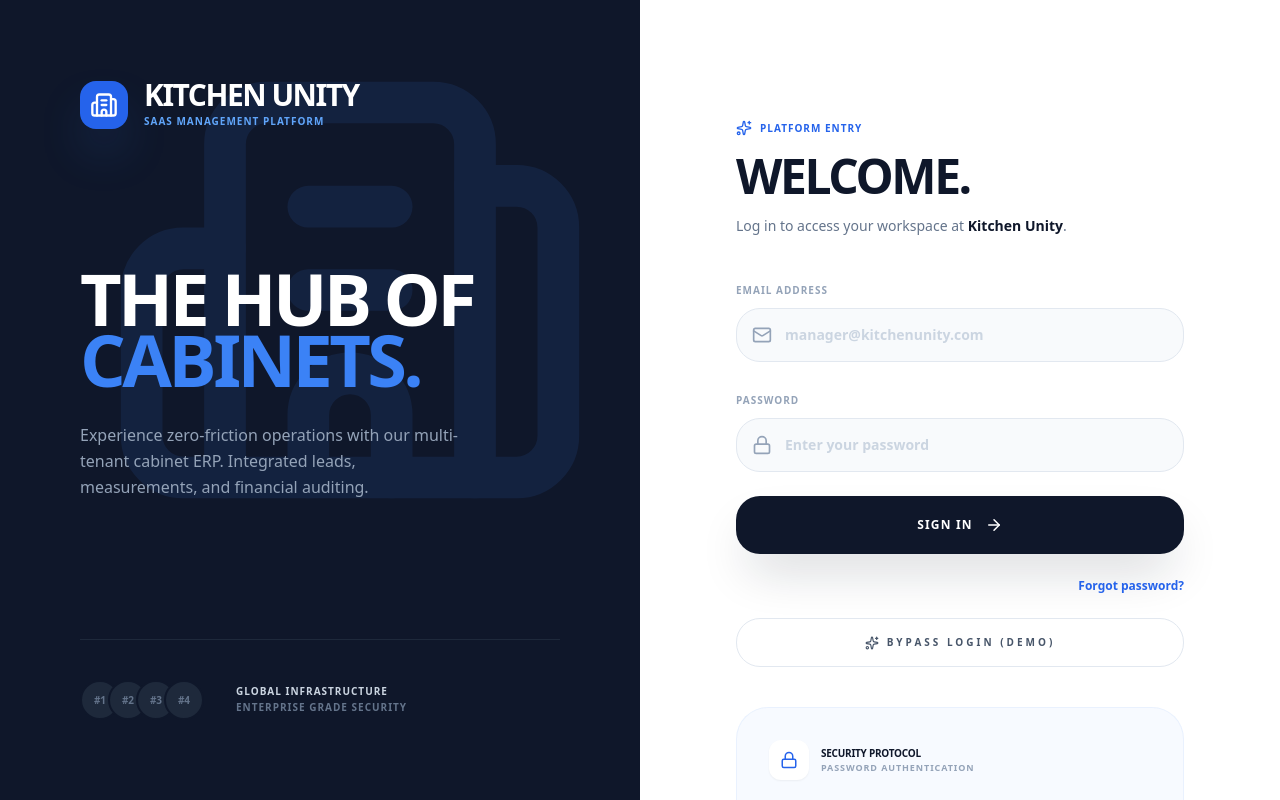
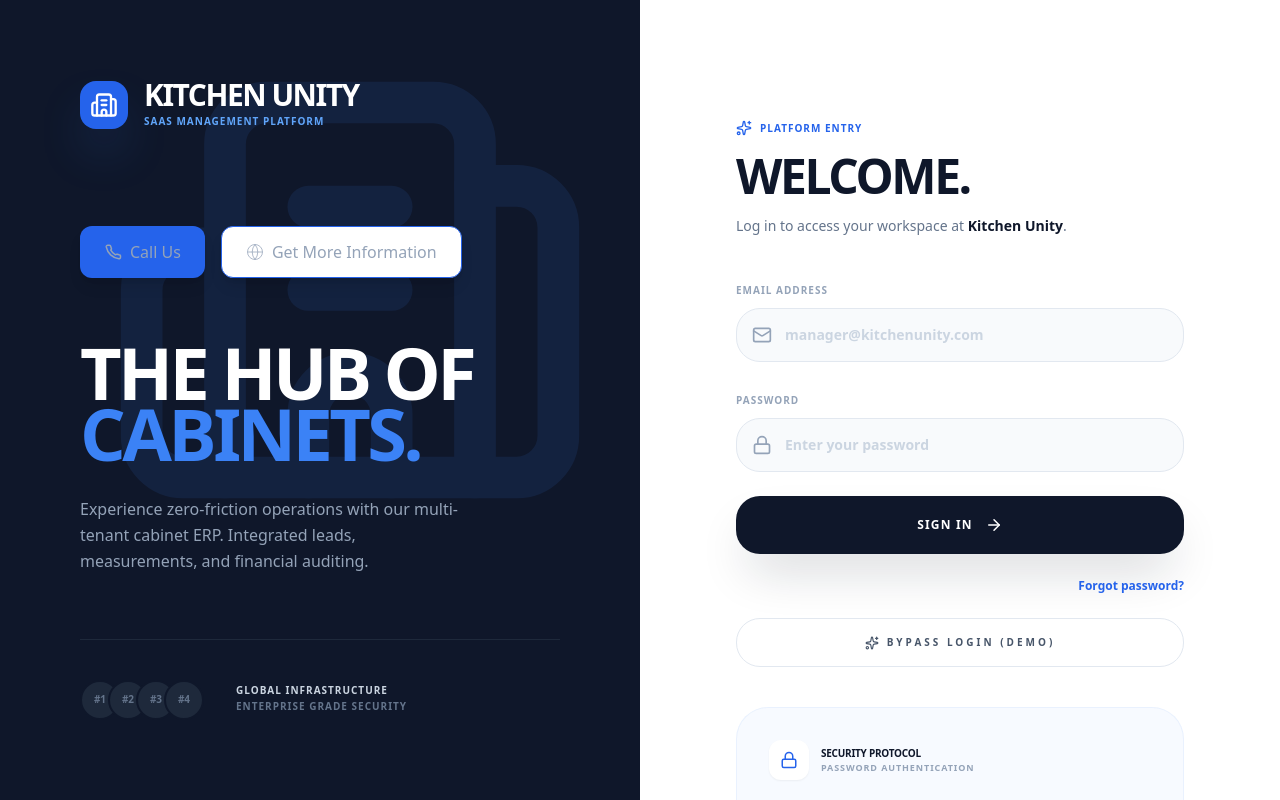
Before and after one commit to burakturkal/kitchenunity-app, a React (Vite) app: page / in a window 1280 px wide. Built offline with nearby package versions, Linux system fonts and the light colour scheme; no server answers; the database is empty.

Commit message:
buttons on login and forgot pass

```diff
--- /dev/null
+++ b/animate-shake.css
@@ -0,0 +1,12 @@
+@keyframes shake {
+  0% { transform: translateX(0); }
+  20% { transform: translateX(-8px); }
+  40% { transform: translateX(8px); }
+  60% { transform: translateX(-8px); }
+  80% { transform: translateX(8px); }
+  100% { transform: translateX(0); }
+}
+
+.animate-shake {
+  animation: shake 0.3s;
+}
--- a/components/StoreProvider.tsx
+++ b/components/StoreProvider.tsx
@@ -29,6 +29,7 @@ export const StoreProvider: React.FC<{ children: React.ReactNode }> = ({ childre
   const [hostStoreId, setHostStoreId] = useState<string | null>(null);
   const [error, setError] = useState<string | null>(null);
   const [isBypassMode, setIsBypassMode] = useState(false);
+  const [emailError, setEmailError] = useState(false);
 
   const [currentUser, setCurrentUser] = useState({
     id: 'u-1',
@@ -198,6 +199,28 @@ export const StoreProvider: React.FC<{ children: React.ReactNode }> = ({ childre
             </div>
           </div>
 
+          {/* New Buttons Row */}
+          <div className="relative z-10 flex gap-4 mt-8">
+            <a
+              href="tel:5127656664"
+              className="px-6 py-3 bg-blue-600 text-slate-400 max-w-sm text-base font-medium leading-relaxed rounded-xl shadow-lg hover:bg-blue-700 transition-colors flex items-center gap-2 font-sans"
+              style={{ textDecoration: 'none' }}
+            >
+              <svg xmlns="http://www.w3.org/2000/svg" className="inline-block" width="18" height="18" fill="none" viewBox="0 0 24 24" stroke="currentColor"><path strokeLinecap="round" strokeLinejoin="round" strokeWidth="2" d="M22 16.92V19a2 2 0 0 1-2.18 2A19.72 19.72 0 0 1 3 5.18 2 2 0 0 1 5 3h2.09a2 2 0 0 1 2 1.72c.13.81.36 1.6.68 2.34a2 2 0 0 1-.45 2.11l-.27.27a16 16 0 0 0 6.29 6.29l.27-.27a2 2 0 0 1 2.11-.45c.74.32 1.53.55 2.34.68A2 2 0 0 1 22 16.92z"/></svg>
+              Call Us
+            </a>
+            <a
+              href="https://www.KitchenUnity.com"
+              target="_blank"
+              rel="noopener noreferrer"
+              className="px-6 py-3 bg-white text-slate-400 max-w-sm text-base font-medium leading-relaxed rounded-xl shadow-lg hover:bg-blue-100 transition-colors flex items-center gap-2 border border-blue-600 font-sans"
+              style={{ textDecoration: 'none' }}
+            >
+              <svg xmlns="http://www.w3.org/2000/svg" className="inline-block" width="18" height="18" fill="none" viewBox="0 0 24 24" stroke="currentColor"><circle cx="12" cy="12" r="10"/><path d="M2 12h20M12 2a15.3 15.3 0 0 1 0 20M12 2a15.3 15.3 0 0 0 0 20"/></svg>
+              Get More Information
+            </a>
+          </div>
+
           <div className="relative z-10">
             <h2 className="text-7xl font-black text-white tracking-tighter leading-[0.85] uppercase mb-8">
               The Hub of <br /> <span className="text-blue-500">Cabinets.</span>
@@ -243,16 +266,16 @@ export const StoreProvider: React.FC<{ children: React.ReactNode }> = ({ childre
 
             <form onSubmit={handleLogin} className="space-y-6">
               <div className="space-y-2">
-                <label className="text-[10px] font-black text-slate-400 uppercase tracking-widest">Email Address</label>
-                <div className="relative">
-                  <Mail className="absolute left-4 top-1/2 -translate-y-1/2 text-slate-400" size={20} />
+                <label className={`text-[10px] font-black uppercase tracking-widest ${emailError ? 'text-red-500' : 'text-slate-400'}`}>Email Address</label>
+                <div className={`relative ${emailError ? 'animate-shake' : ''}`}>
+                  <Mail className={`absolute left-4 top-1/2 -translate-y-1/2 ${emailError ? 'text-red-400' : 'text-slate-400'}`} size={20} />
                   <input
                     type="email"
                     required
                     placeholder="manager@kitchenunity.com"
-                    className="w-full pl-12 pr-4 py-4 bg-slate-50 border border-slate-200 rounded-3xl text-sm font-bold text-slate-900 focus:outline-none focus:ring-4 focus:ring-blue-500/10 focus:border-blue-500 transition-all placeholder:text-slate-300"
+                    className={`w-full pl-12 pr-4 py-4 bg-slate-50 border rounded-3xl text-sm font-bold text-slate-900 focus:outline-none focus:ring-4 focus:ring-blue-500/10 focus:border-blue-500 transition-all placeholder:text-slate-300 ${emailError ? 'border-red-500' : 'border-slate-200'}`}
                     value={authEmail}
-                    onChange={e => setAuthEmail(e.target.value)}
+                    onChange={e => { setAuthEmail(e.target.value); setEmailError(false); }}
                   />
                 </div>
               </div>
@@ -293,7 +316,8 @@ export const StoreProvider: React.FC<{ children: React.ReactNode }> = ({ childre
                   onClick={async () => {
                     const email = authEmail.trim().toLowerCase();
                     if (!email) {
-                      alert('Please enter your email address above first.');
+                      setEmailError(true);
+                      setTimeout(() => setEmailError(false), 1000);
                       return;
                     }
                     try {
--- a/index.tsx
+++ b/index.tsx
@@ -1,6 +1,7 @@
-
 import React from 'react';
 import ReactDOM from 'react-dom/client';
+
+import './animate-shake.css';
 
 import App from './App';
 import { StoreProvider } from './components/StoreProvider';
```
